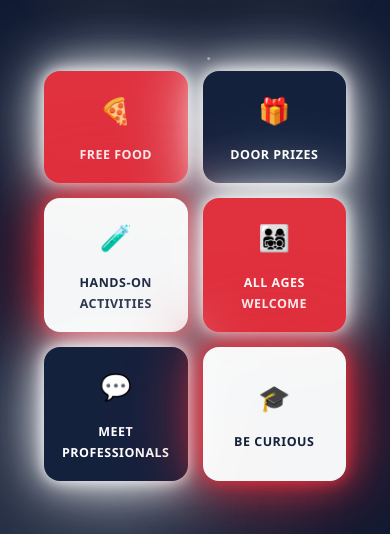
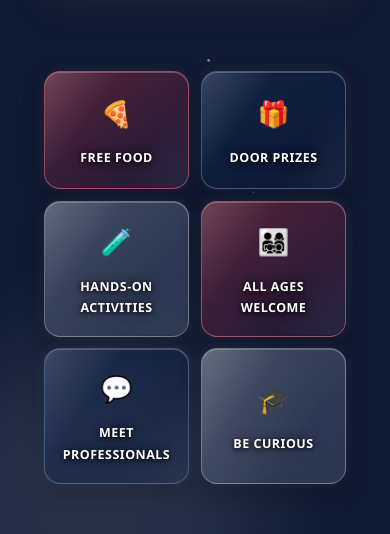
Before and after one commit to An-Chovy/STEAM, a plain HTML site: page community.html in a window 390 px wide. Shown: the part 982-1516 px from the top of the page. Drawn offline with nearby package versions, Linux system fonts and the light colour scheme.

Commit message:
clear block application

```diff
--- a/css/community.css
+++ b/css/community.css
@@ -2845,3 +2845,192 @@ the shared sky to remain visible throughout the page.
     }
 
 }
+
+
+/* ==================================================
+   MOBILE HERO TILES — LET THE UNIVERSE SHOW THROUGH
+================================================== */
+
+@media screen and (max-width:900px){
+
+    .community-hero .hero-tiles{
+
+        position:relative;
+
+        z-index:3;
+
+        gap:12px;
+
+    }
+
+
+    /* Base glass tile */
+
+    .community-hero .hero-tile{
+
+        position:relative;
+
+        overflow:hidden;
+
+        min-height:118px;
+
+        padding:18px 10px;
+
+        color:#ffffff;
+
+        background:
+            linear-gradient(
+                145deg,
+                rgba(255,255,255,.17),
+                rgba(255,255,255,.06)
+            ) !important;
+
+        border:
+            1px solid
+            rgba(255,255,255,.30);
+
+        backdrop-filter:
+            blur(5px)
+            saturate(125%);
+
+        -webkit-backdrop-filter:
+            blur(5px)
+            saturate(125%);
+
+        box-shadow:
+            inset 0 1px 0
+            rgba(255,255,255,.22),
+
+            0 8px 22px
+            rgba(0,0,0,.22),
+
+            0 0 18px
+            rgba(255,255,255,.08);
+
+    }
+
+
+    /* Subtle moving reflection */
+
+    .community-hero .hero-tile::before{
+
+        content:"";
+
+        position:absolute;
+
+        inset:0;
+
+        z-index:0;
+
+        pointer-events:none;
+
+        background:
+            linear-gradient(
+                125deg,
+                rgba(255,255,255,.16),
+                transparent 34%,
+                transparent 68%,
+                rgba(255,255,255,.06)
+            );
+
+    }
+
+
+    /* Keep tile content over the reflection */
+
+    .community-hero .hero-tile > *{
+
+        position:relative;
+
+        z-index:1;
+
+    }
+
+
+    /* Labels */
+
+    .community-hero .hero-tile span{
+
+        color:#ffffff !important;
+
+        text-shadow:
+            0 1px 4px
+            rgba(0,0,0,.90),
+
+            0 0 10px
+            rgba(0,0,0,.50);
+
+    }
+
+
+    /* Red-category tiles keep a restrained red tint */
+
+    .community-hero .hero-tile:nth-child(3n+1){
+
+        background:
+            linear-gradient(
+                145deg,
+                rgba(224,49,63,.34),
+                rgba(112,20,34,.13)
+            ) !important;
+
+        border-color:
+            rgba(255,138,151,.48);
+
+    }
+
+
+    /* Navy-category tiles keep a restrained navy tint */
+
+    .community-hero .hero-tile:nth-child(3n+2){
+
+        background:
+            linear-gradient(
+                145deg,
+                rgba(28,49,91,.38),
+                rgba(7,15,35,.16)
+            ) !important;
+
+        border-color:
+            rgba(153,190,255,.35);
+
+    }
+
+
+    /* White-category tiles remain brighter glass */
+
+    .community-hero
+    .hero-tile:not(:nth-child(3n+1)):not(:nth-child(3n+2)){
+
+        background:
+            linear-gradient(
+                145deg,
+                rgba(255,255,255,.23),
+                rgba(255,255,255,.075)
+            ) !important;
+
+    }
+
+}
+
+@media screen and (max-width:900px){
+
+    .community-hero .hero-tile,
+    .community-hero .hero-tile:nth-child(3n+1),
+    .community-hero .hero-tile:nth-child(3n+2),
+    .community-hero
+    .hero-tile:not(:nth-child(3n+1)):not(:nth-child(3n+2)){
+
+        box-shadow:
+            inset 0 1px 0
+            rgba(255,255,255,.22),
+
+            0 8px 22px
+            rgba(0,0,0,.24),
+
+            0 0 14px
+            rgba(255,255,255,.08);
+
+    }
+
+}
```
